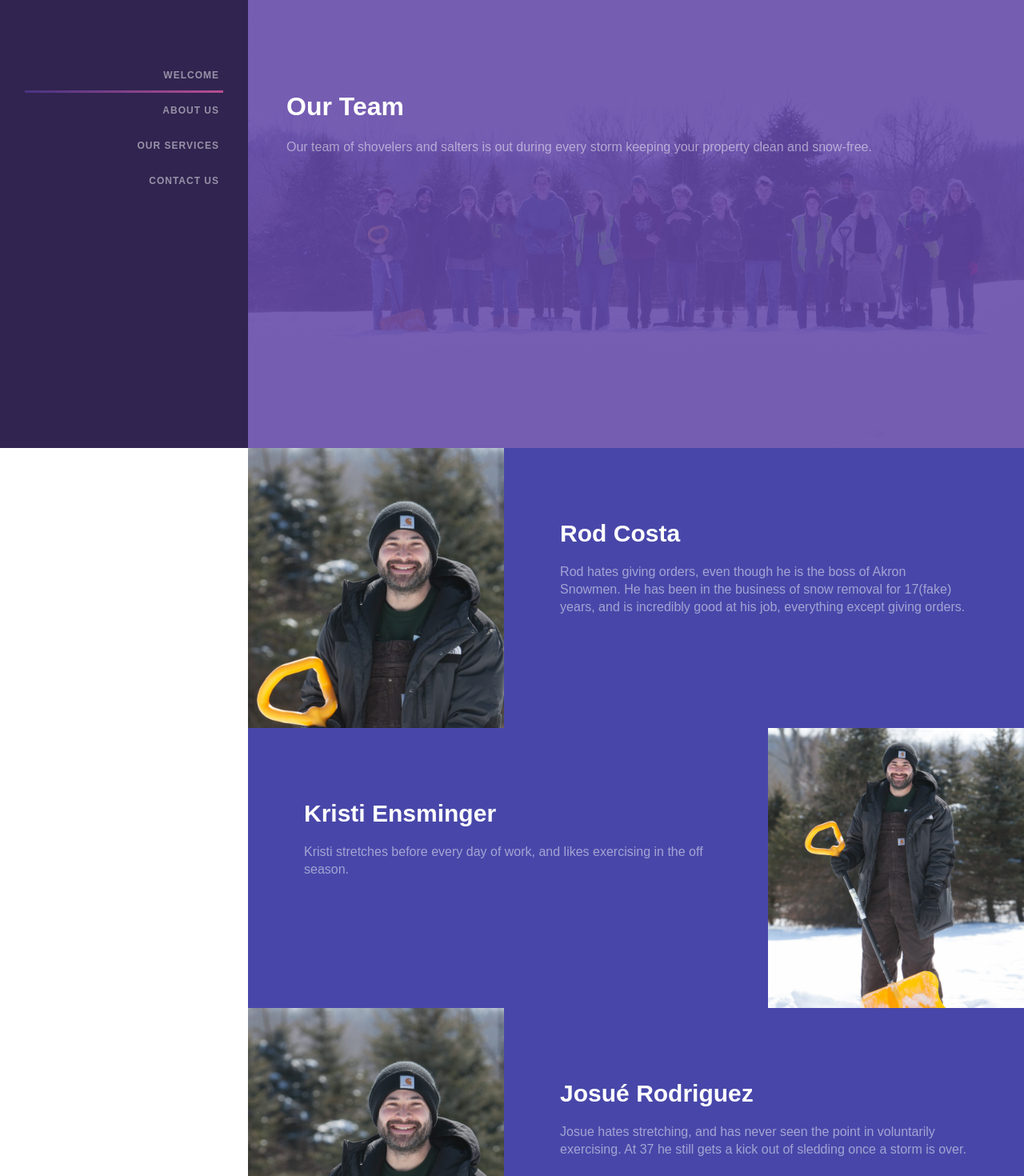
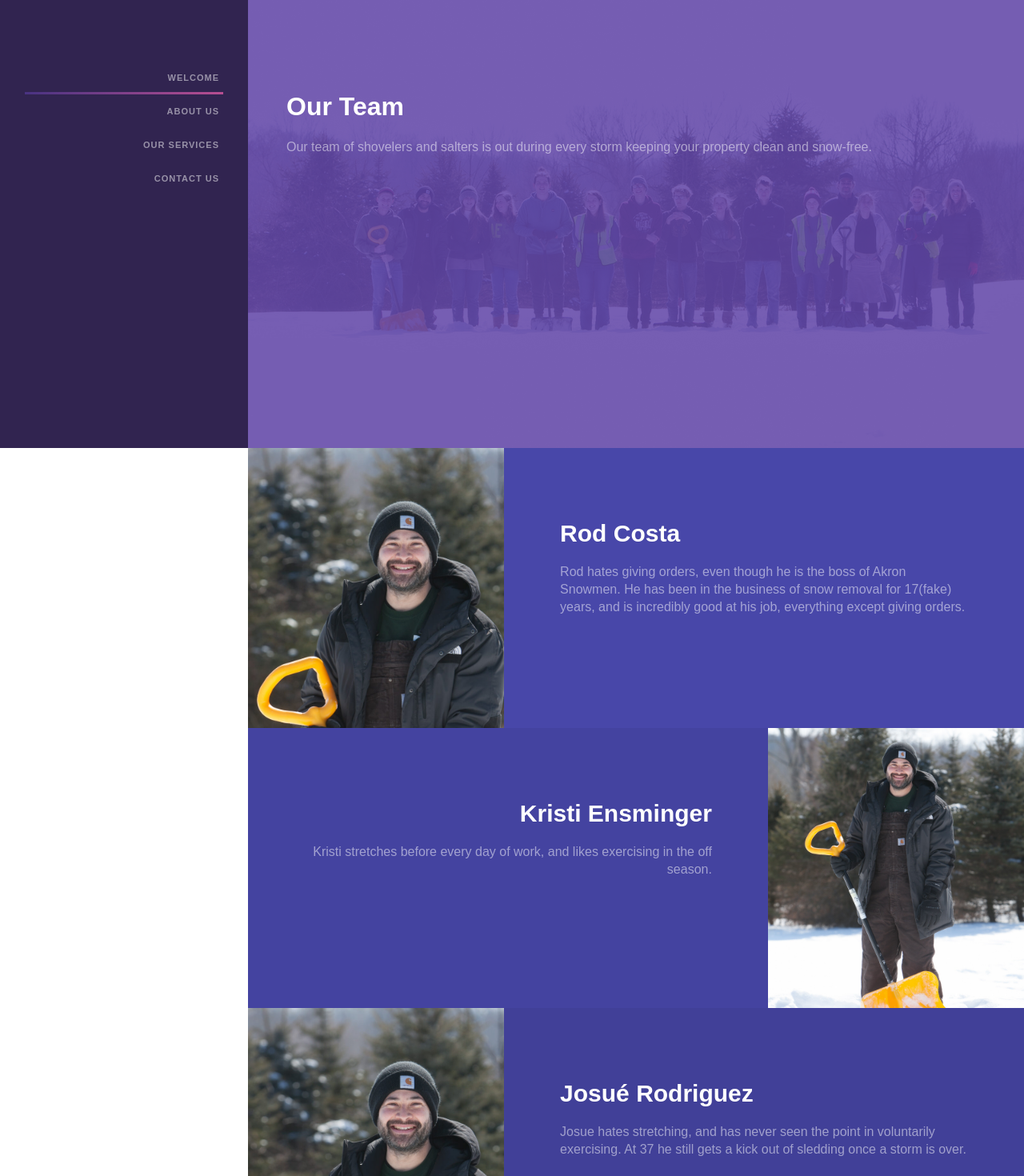
Before and after one commit to jaredh159/akron-snowmen, a Next.js app: page /our-team in a window 1280 px wide. Shown: the part 240-1710 px from the top of the page at 80% size. Built offline with nearby package versions, Linux system fonts and the light colour scheme.

Commit message:
made tweaks

```diff
--- a/components/Button.tsx
+++ b/components/Button.tsx
@@ -4,7 +4,7 @@ import cx from 'classnames';
 
 type Props = {
   className?: string;
-  width?: string; // because that way you can pick the unit
+  width?: string;
 };
 
 const Button: React.FC<Props> = ({ className, width, children }) => {
--- a/components/ContactBlock.module.css
+++ b/components/ContactBlock.module.css
@@ -52,7 +52,7 @@
 
 @media (min-width: 768px) {
   .entire {
-    padding: 0 65px;
+    padding: 35px 65px;
   }
 }
 
--- a/components/ContactBlock.tsx
+++ b/components/ContactBlock.tsx
@@ -5,8 +5,9 @@ import BodyText from './BodyText';
 
 const ContactBlock: React.FC = () => {
   return (
-    <div className={styles.entire} id="contactBlock">
-      <h3 className={styles.mainHeader}>Contact Us</h3>
+    <div className={styles.entire} id="contact-us">
+      <h3 className={styles.mainHeader}>Get in touch</h3>
+
       <BodyText className={styles.mainText}>
         Want to talk about <i>your</i> snow and ice removal? Submit the form below for a
         free bid.
--- a/components/Footer.tsx
+++ b/components/Footer.tsx
@@ -6,7 +6,7 @@ const Footer: React.FC = () => {
   return (
     <footer className={styles.footer}>
       <ul className={styles.links}>
-        <li className={cx(styles.first, styles.items)}>© 2020 — All rights reserved.</li>
+        <li className={cx(styles.first, styles.items)}>© 2021 — All rights reserved.</li>
         <li className={cx(styles.second, styles.items)}>
           <a className={styles.virtuoso} href="https://virtuosolanscapes.com">
             Virtuoso Landscaping
--- a/components/HeroBlock.tsx
+++ b/components/HeroBlock.tsx
@@ -5,7 +5,7 @@ import BodyText from './BodyText';
 
 const HeroBlock: React.FC = () => {
   return (
-    <div className={styles.entire} id="heroBlock">
+    <div className={styles.entire} id="welcome">
       <img src="./plow.jpg" className={styles.image} alt="plow" />
 
       <div className={styles.overlay}>
@@ -13,7 +13,7 @@ const HeroBlock: React.FC = () => {
 
         <BodyText>
           {' '}
-          Commercial snow plowing, shoveling, and salting, based here in Akron, Ohio.
+          Commercial snow plowing, shoveling, and salting, based in Wadsworth, Ohio.
         </BodyText>
 
         <div className={styles.button}>
--- a/components/ImageAndTextBlock.module.css
+++ b/components/ImageAndTextBlock.module.css
@@ -48,6 +48,10 @@
     order: 2;
   }
 
+  .right .textBlock {
+    text-align: right;
+  }
+
   .imageWrap {
     height: 350px;
     width: 33%;
--- a/components/Nav.module.css
+++ b/components/Nav.module.css
@@ -7,13 +7,13 @@
 }
 
 .link {
-  padding-top: 20px;
+  padding-top: 30px;
   padding-bottom: 20px;
   margin-left: 12px;
   margin-right: 12px;
   letter-spacing: 1px;
   font-family: 'Arial';
-  font-size: 12px;
+  font-size: 11px;
   color: rgba(255, 255, 255, 0.5);
   font-weight: bold;
   position: relative;
--- a/components/Nav.tsx
+++ b/components/Nav.tsx
@@ -3,39 +3,38 @@ import styles from './Nav.module.css';
 import cx from 'classnames';
 
 const Nav: React.FC = () => {
-  const [whoseActive, setWhoseActive] = useState<
-    'welcome' | 'about' | 'services' | 'contact'
-  >('welcome');
+  const [active, setActive] = useState<'welcome' | 'about' | 'services' | 'contact'>(
+    'welcome',
+  );
 
   return (
     <ul className={styles.outerNav}>
       <li
-        className={cx(styles.link, whoseActive === 'welcome' ? styles.active : '')}
-        onClick={() => setWhoseActive('welcome')}
+        className={cx(styles.link, active === 'welcome' ? styles.active : '')}
+        onClick={() => setActive('welcome')}
       >
-        <a href="#heroBlock">Welcome</a>
-        {/*I really can't think of anything else for the first link (^) */}
+        <a href="#welcome">Welcome</a>
       </li>
 
       <li
-        className={cx(styles.link, whoseActive === 'about' ? styles.active : '')}
-        onClick={() => setWhoseActive('about')}
+        className={cx(styles.link, active === 'about' ? styles.active : '')}
+        onClick={() => setActive('about')}
       >
-        <a href="#ImageBlock">About us</a>
+        <a href="#about-us">About us</a>
       </li>
 
       <li
-        className={cx(styles.link, whoseActive === 'services' ? styles.active : '')}
-        onClick={() => setWhoseActive('services')}
+        className={cx(styles.link, active === 'services' ? styles.active : '')}
+        onClick={() => setActive('services')}
       >
-        <a href="#pinkBlock">Our Services</a>
+        <a href="#our-services">Our Services</a>
       </li>
 
       <li
-        className={cx(styles.link, whoseActive === 'contact' ? styles.active : '')}
-        onClick={() => setWhoseActive('contact')}
+        className={cx(styles.link, active === 'contact' ? styles.active : '')}
+        onClick={() => setActive('contact')}
       >
-        <a href="#contactBlock">Contact Us</a>
+        <a href="#contact-us">Contact Us</a>
       </li>
     </ul>
   );
--- a/components/PinkBlock.tsx
+++ b/components/PinkBlock.tsx
@@ -6,7 +6,7 @@ import BodyText from './BodyText';
 
 const PinkBlock: React.FC = () => {
   return (
-    <div className={styles.pinkBlock} id="pinkBlock">
+    <div className={styles.pinkBlock} id="our-services">
       <h2 className={styles.h1}>Our Services</h2>
       <BodyText className={styles.p}>
         Akron Snowmen plows industrial, commercial, and corporate properties in the Akron
--- a/pages/index.tsx
+++ b/pages/index.tsx
@@ -13,7 +13,7 @@ const Home: React.FC = () => {
         bgColor="rgb(72,71,169)"
         headerText="What We Do"
         bgImage="./sunset.jpg"
-        id="ImageBlock"
+        id="about-us"
       >
         <h4>So we get rid of your snow. Simple as that.</h4>
         Okay, not really; it takes hard work as well as dedicaton to our field and
--- a/pages/our-team.tsx
+++ b/pages/our-team.tsx
@@ -19,7 +19,7 @@ const Home: React.FC = () => {
       </ImageAndTextBlock>
 
       <ImageAndTextBlock
-        bgColor="rgb(72,71,169)"
+        bgColor="rgb(68,67,160)"
         headerText="Kristi Ensminger"
         bgImage="./josue1.jpg"
         buttonShown={false}
@@ -29,7 +29,7 @@ const Home: React.FC = () => {
       </ImageAndTextBlock>
 
       <ImageAndTextBlock
-        bgColor="rgb(72,71,169)"
+        bgColor="rgb(65,64,152)"
         headerText="Josué Rodriguez"
         bgImage="./josue2.jpg"
         buttonShown={false}
```
